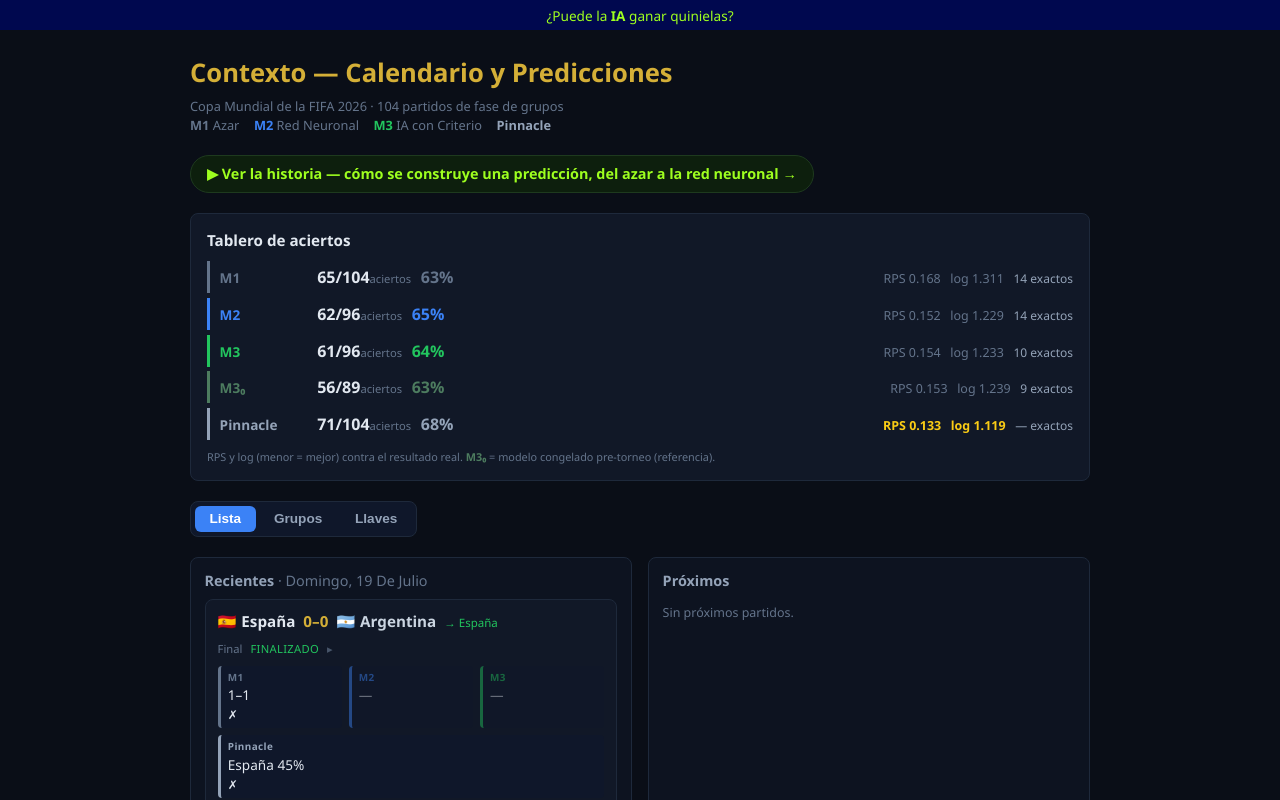
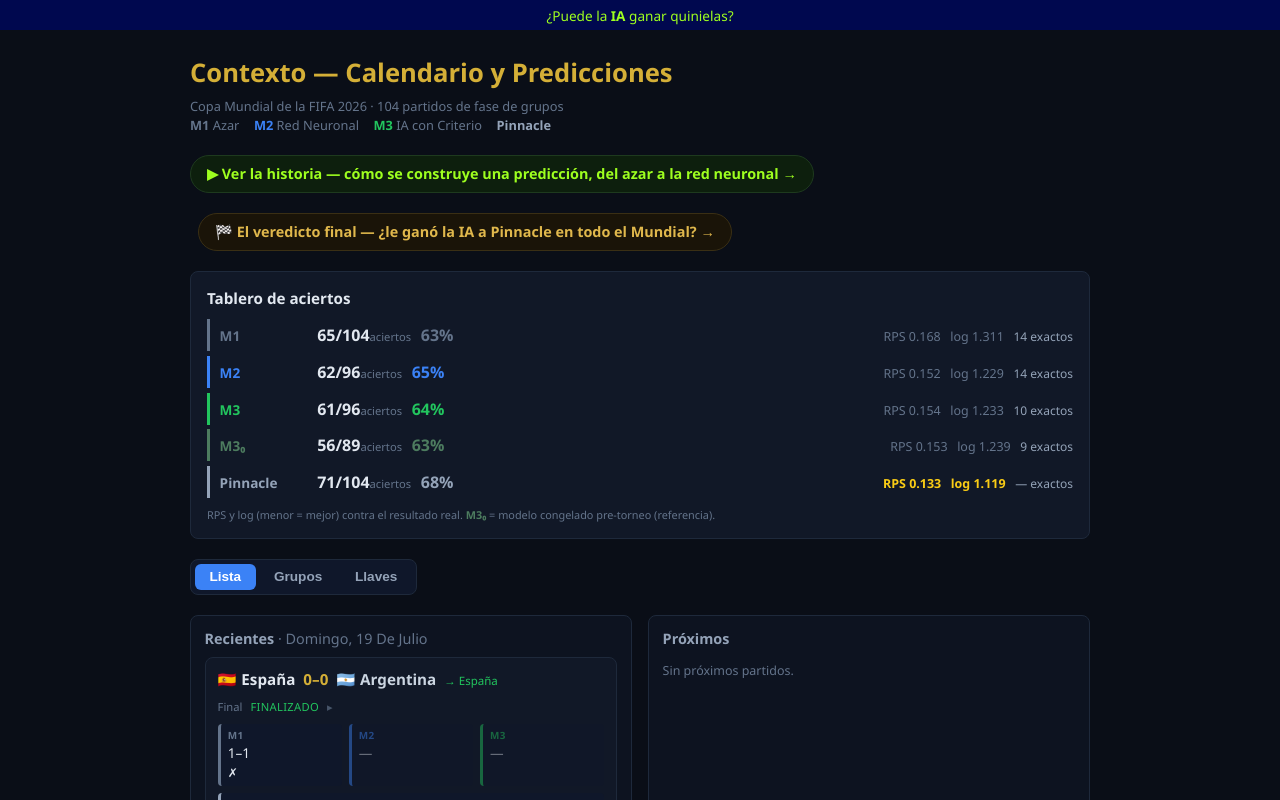
Before and after one commit to innovationwizard/2026WC, a SvelteKit app in the folder web/: page / in a window 1280 px wide. Shown: the top 800 px of the page. Built offline with nearby package versions, Linux system fonts and the light colour scheme.

Commit message:
veredicto: epílogo scrollytelling del torneo vs Pinnacle + enlace desde el inicio

```diff
--- a/web/src/routes/+page.svelte
+++ b/web/src/routes/+page.svelte
@@ -49,6 +49,7 @@
   </p>
 
   <a class="story-link" href="/historia">▶ Ver la historia — cómo se construye una predicción, del azar a la red neuronal →</a>
+  <a class="story-link verdict" href="/veredicto">🏁 El veredicto final — ¿le ganó la IA a Pinnacle en todo el Mundial? →</a>
 
   <Scoreboard {matches} />
 
@@ -102,6 +103,8 @@
     border: 1px solid #1e3a1e; background: #0d1f0d; border-radius: 999px; padding: 0.45rem 1rem;
   }
   .story-link:hover { border-color: #9eff1f; }
+  .story-link.verdict { color: #e0b84c; border-color: #3a2f14; background: #1a1408; margin-left: 0.5rem; }
+  .story-link.verdict:hover { border-color: #e0b84c; }
 
   .tabs { display: flex; gap: 0.25rem; margin: 0 0 1.25rem; background: #0f172a; border: 1px solid #1e293b; border-radius: 8px; padding: 0.25rem; width: fit-content; }
   .tabs button { background: none; border: none; color: #94a3b8; font-weight: 600; font-size: 0.85rem; padding: 0.35rem 0.9rem; border-radius: 6px; cursor: pointer; }
```
